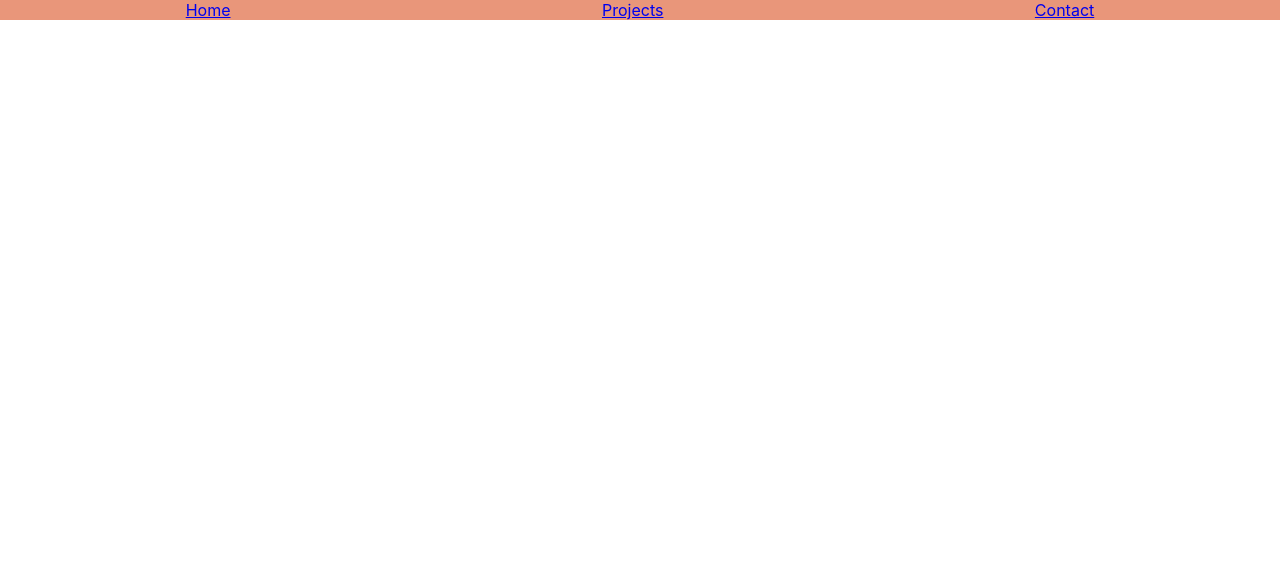
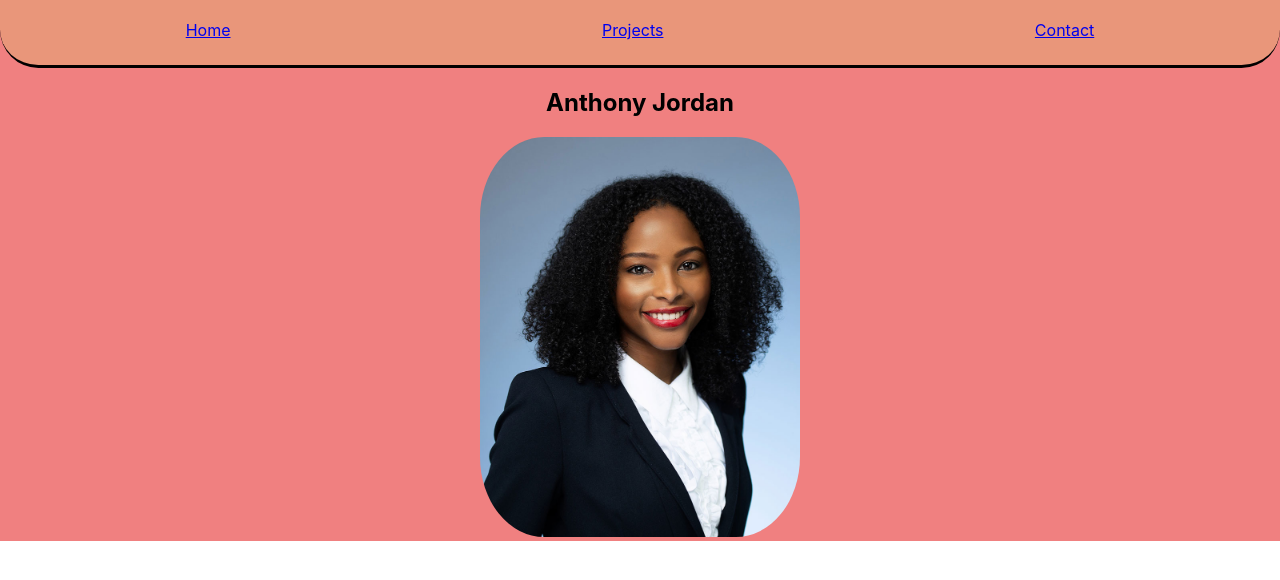
Before and after one commit to AnthonyJordan/portfolio, a React (Create React App) app: page / in a window 1280 px wide. Shown: the top 580 px of the page. Built offline with nearby package versions, Linux system fonts and the light colour scheme.

Commit message:
about me coming along

```diff
--- /dev/null
+++ b/src/About.css
@@ -0,0 +1,10 @@
+.aboutDiv{
+    text-align: center;
+
+}
+
+img{
+height: 400px;
+border-radius: 20%;
+
+}
--- /dev/null
+++ b/src/About.js
@@ -0,0 +1,11 @@
+import './About.css';
+
+
+
+function About(){
+    return(<div className='aboutDiv'>
+    <h2>Anthony Jordan</h2>
+    <img src={require("./headshot.jpg")} alt="facial headshot"/>
+    </div>)
+}
+export default About
--- a/src/App.css
+++ b/src/App.css
@@ -36,3 +36,7 @@
     transform: rotate(360deg);
   }
 }
+
+.appDiv{
+  background-color: lightcoral;
+}
--- a/src/App.js
+++ b/src/App.js
@@ -4,7 +4,7 @@ import './App.css';
 import Navbar from './Navbar';
 
 function App() {
-  return (<div>
+  return (<div className='appDiv'>
       <Navbar/>
       <Routes>
         <Route path="/" exact element={<Home/>} />
--- /dev/null
+++ b/src/Home.css
@@ -0,0 +1,3 @@
+.homeDiv{
+
+}
--- a/src/Home.js
+++ b/src/Home.js
@@ -1,7 +1,10 @@
+import About from "./About"
+import './Home.css';
 
 
 function Home(){
-    return(<div>
+    return(<div className="homeDiv">
+    <About/>
 
     </div>)
 }
--- a/src/Navbar.css
+++ b/src/Navbar.css
@@ -1,5 +1,11 @@
 .navBarDiv{
     background-color: darksalmon;
+    padding-top: 20px;
+    padding-bottom: 25px;
+    border-bottom-left-radius: 3vw;
+    border-bottom-right-radius: 3vw;
+    border-color: black;
+    border-bottom-style: solid;
 }
 
 .navBarNav{
```
Also changed, not shown: src/config.txt (added), src/headshot.jpg (added).
